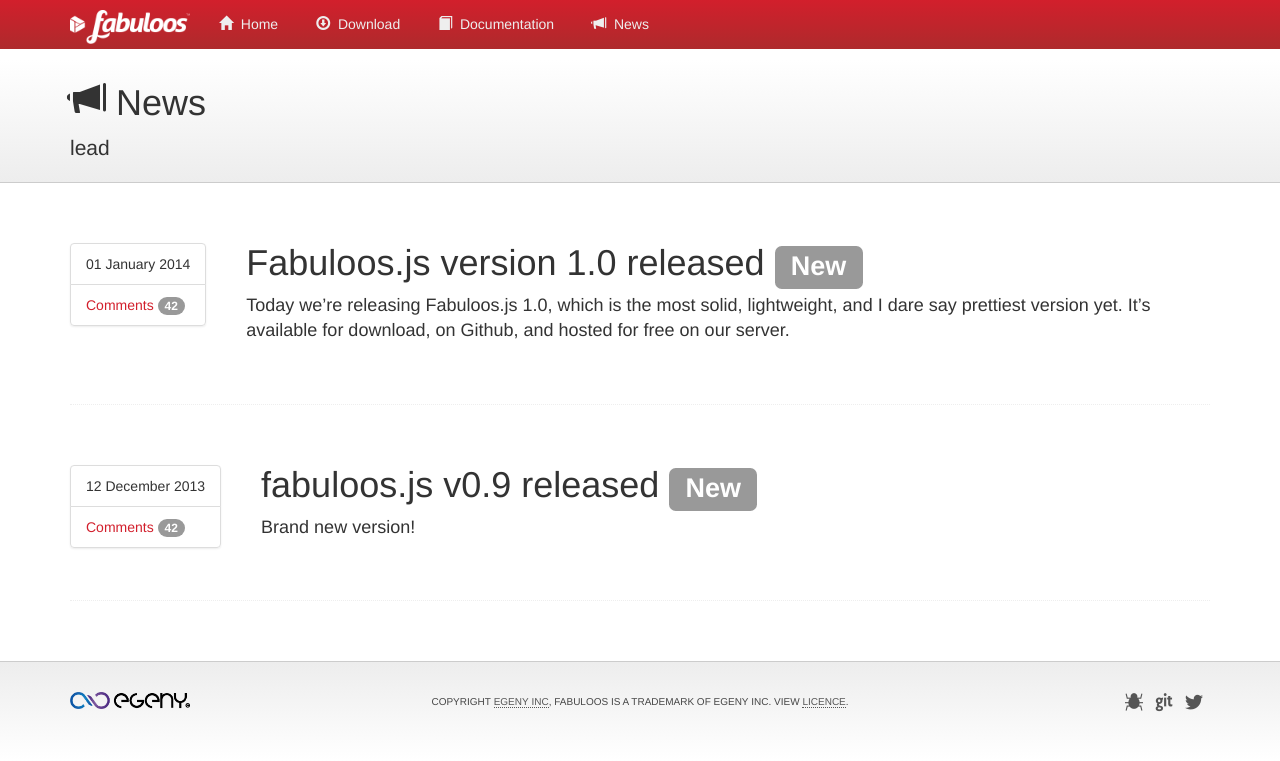
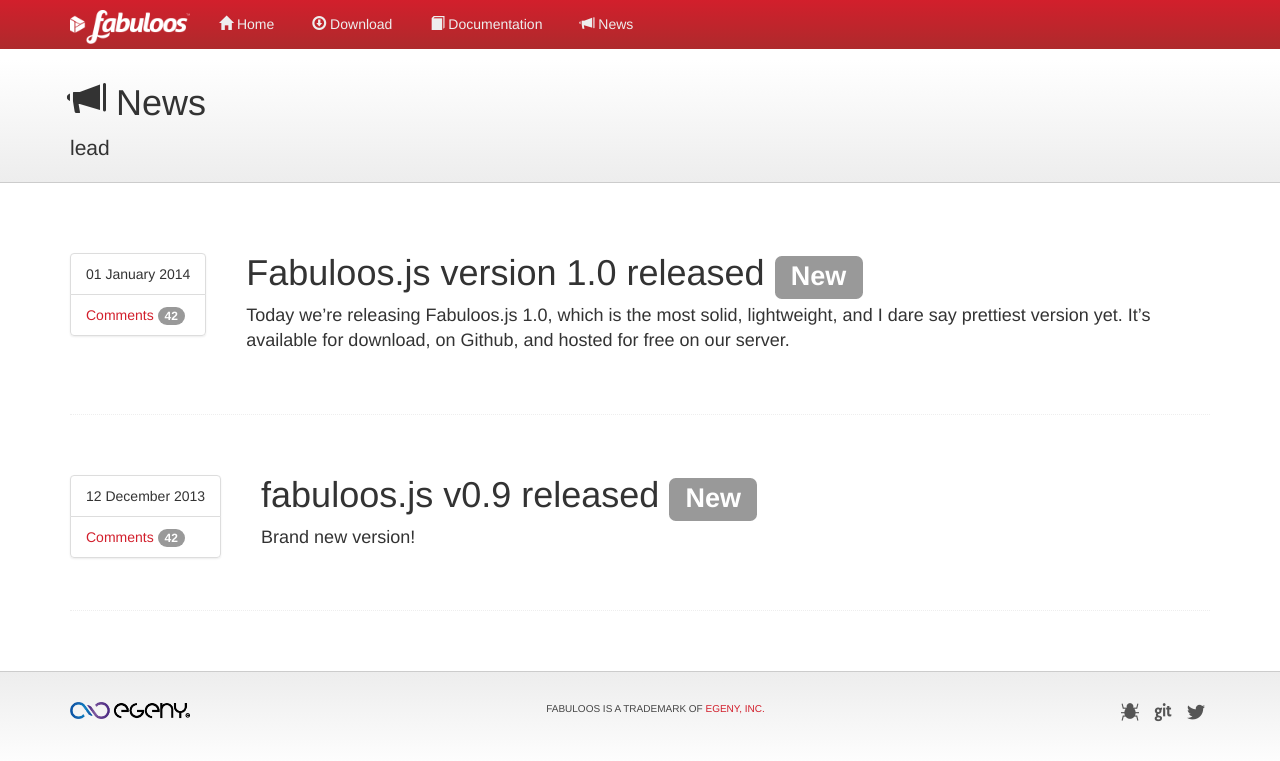
Before and after one commit to egeny/fabuloos-website, a Jekyll site: the page built from news/index.html, in a window 1280 px wide. Shown: the top 761 px of the page. Built offline with Jekyll 4.4.1, drawn with Linux system fonts in a browser that asks for light colours; some web fonts are replaced; Markdown is read by kramdown in place of the engine named in the settings.

Commit message:
Starting to cleanup the CSS

```diff
--- a/_layouts/default.html
+++ b/_layouts/default.html
@@ -1,5 +1,8 @@
 <!DOCTYPE html>
-<html lang="en">
+<!--[if IE 7]><html class="IE IE7" lang="en"><![endif]-->
+<!--[if IE 8]><html class="IE IE8" lang="en"><![endif]-->
+<!--[if IE 9]><html class="IE IE9" lang="en"><![endif]-->
+<!--[if (gt IE 9)|!(IE)]><!--><html lang="en"><!--<![endif]-->
 <head>
 	<meta charset="UTF-8" />
 	<title>{{ title }}</title>
@@ -10,12 +13,9 @@
 
 	<script src="/js/jquery-1.10.2.min.js"></script>
 	<script src="/js/bootstrap.min.js"></script>
-
-
 </head>
 
 <body>
-
 <!-- Header -->
 <div class="masthead" role="navigation">
 			<div class="navbar navbar-fixed-top">
@@ -34,10 +34,10 @@
 				<!-- Collect the nav links, forms, and other content for toggling -->
 				<div class="collapse navbar-collapse" id="menu">
 					<ul class="nav navbar-nav">
-						<li><a href="/"><span class="glyphicon glyphicon-home"></span>&nbsp;&nbsp;Home</a></li>
-						<li><a href="/#/"><span class="glyphicon glyphicon-download"></span>&nbsp;&nbsp;Download</a></li>
-						<li><a href="/documentation/"><span class="glyphicon glyphicon-book"></span>&nbsp;&nbsp;Documentation</a></li>
-						<li><a href="/#/"><span class="glyphicon glyphicon-bullhorn"></span>&nbsp;&nbsp;News</a></li>
+						<li><a href="/"><i class="glyphicon glyphicon-home"></i> Home</a></li>
+						<li><a href="/download/"><i class="glyphicon glyphicon-download"></i> Download</a></li>
+						<li><a href="/documentation/"><i class="glyphicon glyphicon-book"></i> Documentation</a></li>
+						<li><a href="/news/"><i class="glyphicon glyphicon-bullhorn"></i> News</a></li>
 					</ul>
 					</div>
 				</div><!-- end of .container -->
@@ -56,35 +56,20 @@
 <!-- end of .subhead -->
 {% endif %}
 
-<div class="container" style="margin-top:40px">
+<div class="container">
 	{{ content }}
-</div> <!-- /container -->
+</div><!-- end of .container -->
 
-
-<div id="footer">
-<div class="container">
-	<div class="row">
-		<div class="col-md-3 col-sm-3">
-			<a href="/" class="brand"><img src="/img/egeny.png" width="120" title="eGeny.net" /></a>
-		</div>
-		<div class="col-md-6 col-sm-6">
-			<div class="notice">Copyright&nbsp;<a href="http://egeny.net">eGeny&nbsp;Inc</a>, Fabuloos is a trademark of eGeny&nbsp;Inc. View <a href="https://github.com/egeny/fabuloos-js/blob/master/LICENCE">licence</a>.</div>
-		</div>
-		<div class="col-md-3 col-sm-3">
-			<ul class="social inline">
-				<li><a href="http://twitter.com/_fabuloos"><span class="icon-twitter"></span></a></li>
-				<li><a href="https://github.com/egeny/"><span class="icon-github"></span></a></li>
-				<li><a href="https://redmine.egeny.fr/"><span class="icon-bug"></span></a></li>
-			</ul>
-		</div>
-	</div><!-- end of .row-fluid -->
-</div><!-- end of #container -->
-</div><!-- end of #footer -->
-
-
-
-
-
-
+<footer id="footer">
+	<div class="container">
+		<a href="http://egeny.fr" class="pull-left"><img width="120" src="/img/egeny.png" alt="eGeny.fr" /></a>
+		<p>Fabuloos is a trademark of <a href="#">eGeny, Inc.</a></p>
+		<ul class="pull-right list-inline">
+			<li><a href="https://github.com/egeny/fabuloos-js/issues"><i class="icon-bug"></i><span class="for-reader"> Report a bug</span></a></li>
+			<li><a href="https://github.com/egeny/"><i class="icon-github"></i><span class="for-reader"> GitHub account</span></a></li>
+			<li><a href="http://twitter.com/_fabuloos"><i class="icon-twitter"></i><span class="for-reader"> Twitter account</span></a></li>
+		</ul>
+	</div>
+</footer><!-- end of #footer -->
 </body>
 </html>
--- a/css/website.css
+++ b/css/website.css
@@ -1,14 +1,32 @@
-body {
-	padding-top: 0px;
-	padding-bottom: 60px;
-}
-
 a {
   color: #d21f2c;
   text-decoration: none;
 }
 
-#why section h1 { font-size: 30px; }
+/* @group Classes */
+
+	.for-reader {
+		position: absolute;
+		left: -2000em;
+	}
+
+/* @end of Classes */
+
+body > .container { margin-top: 50px; }
+
+/* @group #how */
+
+	#ios,
+	#android,
+	#windows {
+		margin: 1.5em 0;
+		text-align: center;
+		font-size: 3em;
+	}
+
+/* @end of #how */
+
+/* @group #why */
 
 	#why section {
 		background-repeat: no-repeat;
@@ -21,27 +39,83 @@
 
 	#why section:nth-child(even) {
 		background-position: right;
-	padding-right: 33.33333333333333%;
+		padding-right: 320px;
 	}
 
 	#why section:nth-child(odd) {
 		background-position: left;
-	padding-left:  33.33333333333333%;
+		padding-left: 320px;
 	}
 
 	#why section:last-child { border: 0; }
+
+		#why section h1 { font-size: 30px; }
 
 		#initiative { background-image: url(/img/any-device.png); }
 		#api        { background-image: url(/img/api-unified.png); }
 		#skin       { background-image: url(/img/skin.png); }
 
-#ios,
-#android,
-#windows {
-	margin: 1.5em 0;
+/* @end of #why */
+
+/* @group #signatures */
+
+	#signatures { margin-bottom: 2em; }
+
+		.signature { margin-bottom: 1.5em; }
+
+			.signature .return span {
+				background: #3A87AD;
+
+				padding: 2px 4px;
+				border-radius: 4px;
+
+				display: inline-block;
+
+				font-size: .917em;
+				color: #FFF;
+			}
+
+/* @end of #signatures */
+
+/* @group #footer */
+
+	#footer {
+		background: -webkit-linear-gradient(top, #EDEDED, #FFFFFF);
+		background:         linear-gradient(to bottom, #EDEDED, #FFFFFF);
+
+		min-height: 100px;
+		padding-top: 30px;
+		border-top: 1px solid #CCC;
+
+		font-size: 10px;
+		color: #464646;
+	}
+
+		#footer a:hover {
+			text-decoration: none;
+			color: #D21F2C;
+		}
+
+		#footer .container {
+			position: relative;
 			text-align: center;
-	font-size: 3em;
 		}
+
+			#footer p {
+				display: inline-block;
+				text-transform: uppercase;
+			}
+
+			#footer ul { font-size: 18px; }
+
+				#footer ul a { color: #555; }
+
+/* @end of #footer */
+
+
+
+
+
 
 /*.container > hr {
 	margin: 60px 0;
@@ -208,72 +282,6 @@
 	border-top: 1px dotted #eee;
 }
 
-/* Footer */
-#footer {
-font-size:10px;
-color: #464646;
-min-height: 100px;
-background-image:-webkit-linear-gradient(top, #ededed, #ffffff);
-border-top: 1px solid #cccccc;
-padding:0px;
-margin-top:0px;
-border-radius: 0px;
-}
-
-#footer .row {
-margin-top:30px;
-}
-
-#footer a{
-text-decoration: none;
-}
-
-#footer a:hover,
-#footer a:focus {
-  color: #d21f2c;
-  text-decoration: none;
-}
-
-#footer .notice {
-	font-size: 10px;
-	line-height: 20px;
-	text-align: center;
-	text-transform: uppercase;
-}
-
-#footer .notice a {
-	color: #555;
-	border-bottom : 1px dotted #555;
-}
-
-#footer .social ul {
-	display: inline;
-	margin:0;
-	padding: 0;
-}
-
-#footer .social li {
-	font-size:18px;
-	list-style-type: none;
-	float: right;
-}
-
-#footer .social li a{
-color: #555;
-display: block;
-text-decoration: none;
-width: 25px;
-height: 30px;
-margin-left: 5px;
-margin-right: 0;
-}
-
-#footer .social li a:hover,
-#footer .social li a:focus {
-  color: #d21f2c;
-  text-decoration: none;
-}
-
 #download .social {
     margin-top: 25px;
     margin-bottom: 0;
@@ -307,6 +315,8 @@
     background-image: -o-linear-gradient(left, rgba(0,0,0,0), rgba(215,215,215,0.75), rgba(0,0,0,0));
     box-shadow: 0px -2px 4px rgba(136,136,136,0.75);
 }
+
+/* @group Pygment styles */
 
 	.highlight  { background: #ffffff; }
 	.highlight .c { color: #999988; font-style: italic } /* Comment */
@@ -369,6 +379,7 @@
 	.highlight .vi { color: #008080 } /* Name.Variable.Instance */
 	.highlight .il { color: #009999 } /* Literal.Number.Integer.Long */
 
+/* @end of Pygment styles */
 
 h1.page-header span {
 	font-size: 18px;
@@ -376,21 +387,6 @@
 	vertical-align: middle;
 }
 
-#signatures { margin-bottom: 2em; }
-
-	.signature { margin-bottom: 1.5em; }
-
-		.signature .return span {
-			background: #3A87AD;
-
-			padding: 2px 4px;
-			border-radius: 4px;
-
-			display: inline-block;
-
-			font-size: .917em;
-			color: #FFF;
-		}
 
 /* Special characters for Fabuloos UI - from http://icomoon.io/app/ */
 
--- a/index.html
+++ b/index.html
@@ -2,7 +2,7 @@
 layout: default
 ---
 
-<div class="jumbotron" style="display: none;">
+<div class="jumbotron">
 
 <div class="center">
  <img src="/img/fabuloos.png" width="380" title="Fabuloos.org" />
@@ -27,7 +27,7 @@
         <h4 class="modal-title" id="myModalLabel">Kubrick // One-Point Perspective</h4>
       </div>
       <div class="modal-body">
-		<iframe src="http://fabuloos.ws/U73ldn" width="100%" height="408" frameborder="0" webkitallowfullscreen mozallowfullscreen msallowfullscreen allowfullscreen></iframe>
+		<!--<iframe src="http://fabuloos.ws/U73ldn" width="100%" height="408" frameborder="0" webkitallowfullscreen mozallowfullscreen msallowfullscreen allowfullscreen></iframe>-->
       </div>
     </div><!-- /.modal-content -->
   </div><!-- /.modal-dialog -->
@@ -37,7 +37,7 @@
 </div>
 
 
-<div class="row" style="display: none;">
+<div class="row">
 	<div class="col-md-4 col-sm-4">
 				<h3>Any Device</h3>
 				<p>Fabuloos is a radically faster, cleaner and simpler approach to set-up top-quality media players in a fraction of the time. Whether you're an expert developer or just getting started, it plays perfectly on any browser and any device.</p>
```
Lines whose indentation alone changed are shown as unchanged.
